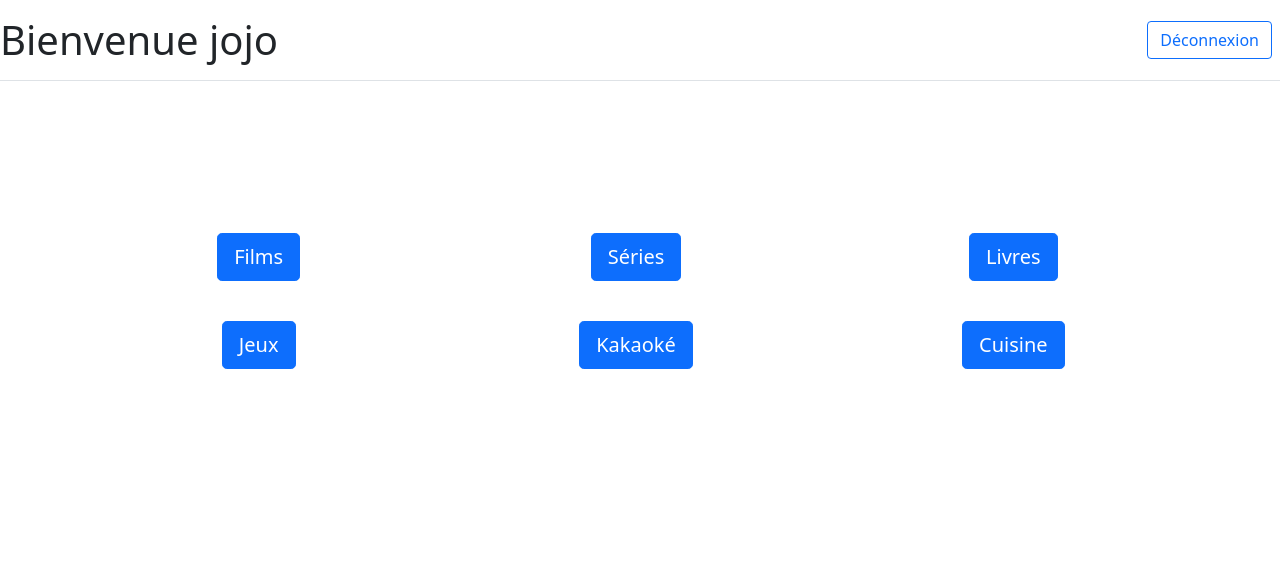
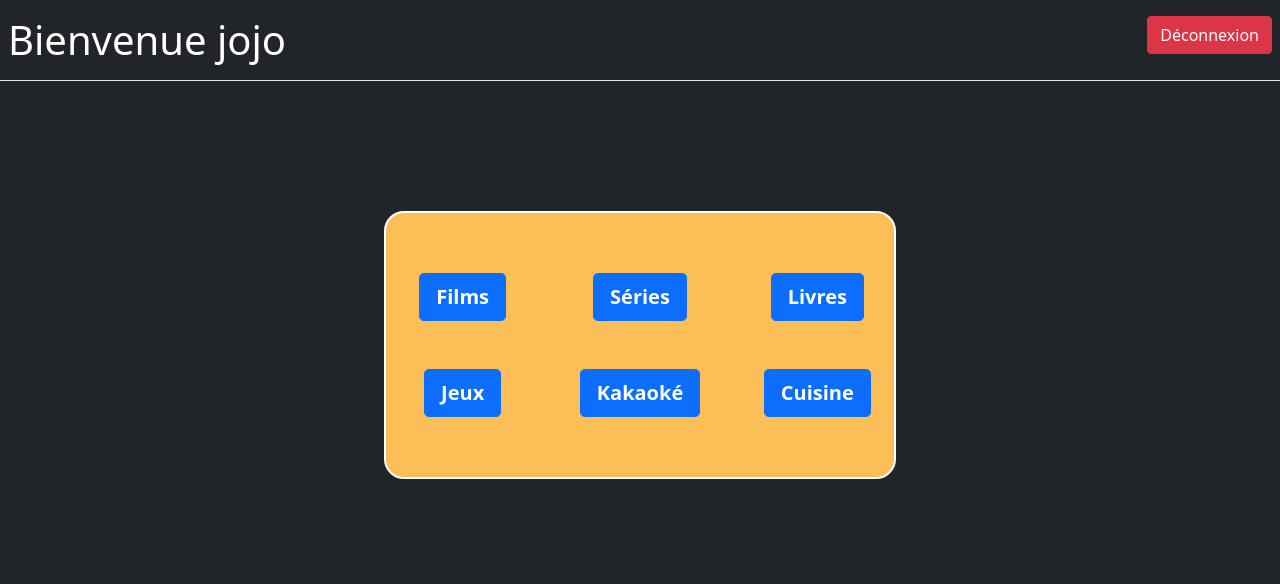
Before and after one commit to jordanlat/Projet_Culture, a Django app: page /hub/ in a window 1280 px wide. Shown: the top 584 px of the page. Run offline with Django 4.2, Linux system fonts and the light colour scheme; a user stored in the database is signed in.

Commit message:
maj visuel hub

```diff
--- a/templates/hub/hub.html
+++ b/templates/hub/hub.html
@@ -7,76 +7,105 @@
     <link rel="stylesheet" href="https://cdn.jsdelivr.net/npm/bootstrap@5.1.3/dist/css/bootstrap.min.css" integrity="sha384-1BmE4kWBq78iYhFldvKuhfTAU6auU8tT94WrHftjDbrCEXSU1oBoqyl2QvZ6jIW3" crossorigin="anonymous">
     <title>Hub</title>
 </head>
-<body>
-    <header class="d-flex flex-wrap align-items-center justify-content-center justify-content-md-between py-3 mb-4 border-bottom">
-        <div class="gTitre d-flex align-items-center col-md-3 mb-2 mb-md-0 text-dark text-decoration-none">
-            <h1  class="navbar-nav me-auto mb-2 mb-lg-0">Bienvenue {{ user.username }} </h1>
+<body class="bg-dark text-white">
+    <header class="d-flex flex-wrap justify-content-center justify-content-md-between py-3 mb-4 border-bottom">
+        <div class="bonjour">
+            <h1  class="navbar-nav text-white ms-2">Bienvenue {{ user.username }}</h1>
         </div>
         <div class="col-md-3 text-end">
             <div class="bt_logout">
-                <a  class="btn btn-outline-primary me-2" href="{% url 'logout' %}">Déconnexion</a>
+                <a  class="btn btn-danger me-2 " href="{% url 'logout' %}">
+                    Déconnexion
+                    <!-- Icone exit
+                    <svg xmlns="http://www.w3.org/2000/svg" width="16" height="16" fill="currentColor" class="bi bi-box-arrow-right" viewBox="0 0 16 16">
+                        <path fill-rule="evenodd" d="M10 12.5a.5.5 0 0 1-.5.5h-8a.5.5 0 0 1-.5-.5v-9a.5.5 0 0 1 .5-.5h8a.5.5 0 0 1 .5.5v2a.5.5 0 0 0 1 0v-2A1.5 1.5 0 0 0 9.5 2h-8A1.5 1.5 0 0 0 0 3.5v9A1.5 1.5 0 0 0 1.5 14h8a1.5 1.5 0 0 0 1.5-1.5v-2a.5.5 0 0 0-1 0v2z"/>
+                        <path fill-rule="evenodd" d="M15.854 8.354a.5.5 0 0 0 0-.708l-3-3a.5.5 0 0 0-.708.708L14.293 7.5H5.5a.5.5 0 0 0 0 1h8.793l-2.147 2.146a.5.5 0 0 0 .708.708l3-3z"/>
+                    </svg>
+                    -->
+                </a>
             </div>
         </div>
     </header>
-    <div class="album py-5 container">
-        <div class="row py-lg-5">
-            <div class="row row-cols-2 row-cols-sm-2 row-cols-md-3 g-2">
+
+    <main style="height: 60vh; max-width: 40vw;" class="d-flex align-items-center m-auto">
+        <div class="col" style="
+            border: solid white 2px;
+            border-radius: 20px;
+            padding: 60px 0px;
+            background-color: #FCBE56;
+            /* color: #56A9FC; */
+        ">
+            <div class="button_list row">
                 <div class="col">
-                    <div class="card-body">
-                        <div class="card-text d-flex justify-content-center">
+                    <div class="d-flex justify-content-center m-auto p-auto" style="width: 90px">
                         <a href="/films">
-                                <button class="btn btn-primary btn-lg">Films</button>
+                            <button class="btn btn-primary btn-lg">
+                                <strong>
+                                    Films
+                                </strong>
+                            </button>
+                        </a>
+                    </div>
+                </div>
+                <div class="col">
+                    <div class="d-flex justify-content-center m-auto p-auto" style="width: 90px">
+                        <a href="">
+                            <button class="btn btn-primary btn-lg">
+                                <strong>
+                                    Séries
+                                </strong>
+                            </button>
+                        </a>
+                    </div>
+                </div>
+                <div class="col">
+                    <div class="d-flex justify-content-center m-auto p-auto" style="width: 90px">
+                        <a href="">
+                            <button class="btn btn-primary btn-lg">
+                                <strong>
+                                    Livres
+                                </strong>
+                            </button>
                         </a>
                     </div>
                 </div>
             </div>
+            <div class="button_list row mt-5">
                 <div class="col">
-                    <div class="card-body">
-                        <div class="card-text d-flex justify-content-center">
+                    <div class="d-flex justify-content-center m-auto p-auto" style="width: 90px">
                         <a href="">
-                                <button class="btn btn-primary btn-lg">Séries</button>
+                            <button class="btn btn-primary btn-lg">
+                                <strong>
+                                    Jeux
+                                </strong>
+                            </button>
                         </a>
                     </div>
                 </div>
-                </div>
                 <div class="col">
-                    <div class="card-body">
-                        <div class="card-text d-flex justify-content-center">
+                    <div class="d-flex justify-content-center m-auto p-auto" style="width: 90px">
                         <a href="">
-                                <button class="btn btn-primary btn-lg">Livres</button>
+                            <button class="btn btn-primary btn-lg">
+                                <strong>
+                                    Kakaoké
+                                </strong>
+                            </button>
                         </a>
                     </div>
                 </div>
-                </div>
                 <div class="col">
-                    <div class="card-body">
-                        <div class="card-text d-flex justify-content-center">
+                    <div class="d-flex justify-content-center m-auto p-auto" style="width: 90px">
                         <a href="">
-                                <button class="btn btn-primary btn-lg">Jeux</button>
-                            </a>
-                        </div>
-                    </div>
-                </div>
-                <div class="col">
-                    <div class="card-body">
-                        <div class="card-text d-flex justify-content-center">
-                            <a href="">
-                                <button class="btn btn-primary btn-lg">Kakaoké</button>
-                            </a>
-                        </div>
-                    </div>
-                </div>
-                <div class="col">
-                    <div class="card-body">
-                        <div class="card-text d-flex justify-content-center">
-                            <a href="">
-                                <button class="btn btn-primary btn-lg">Cuisine</button>
+                            <button class="btn btn-primary btn-lg">
+                                <strong>
+                                    Cuisine
+                                </strong>
+                            </button>
                         </a>
                     </div>
                 </div>
             </div>
         </div>
-        </div>
-    </div>
+    </main>
 </body>
 </html>
```
Lines whose indentation alone changed are shown as unchanged.
